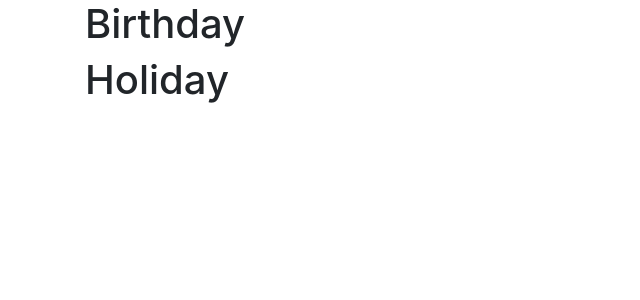
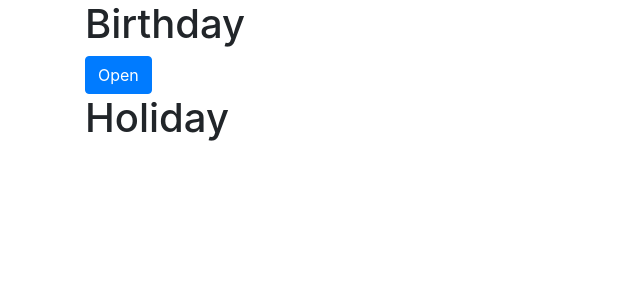
Before and after one commit to shirlz201/novi-group_project, a React (Create React App) app in the folder client/novi/: page /addContact in a window 1280 px wide. Shown: the top 300 px of the page, without its empty margins (0-640 px from the left). Built offline with nearby package versions, Linux system fonts and the light colour scheme.

Commit message:
some other changes

```diff
--- a/client/novi/package.json
+++ b/client/novi/package.json
@@ -9,6 +9,7 @@
     "axios": "^0.20.0",
     "bootstrap": "^4.5.2",
     "react": "^16.13.1",
+    "react-bootstrap": "^1.3.0",
     "react-dom": "^16.13.1",
     "react-router-dom": "^5.2.0",
     "react-scripts": "3.4.3"
--- a/client/novi/src/App.js
+++ b/client/novi/src/App.js
@@ -1,27 +1,28 @@
 import React from 'react';
-import { Route, Switch } from "react-router-dom";
+import { Route, Switch, BrowserRouter as Router } from "react-router-dom";
 import "bootstrap/dist/css/bootstrap.min.css";
 import Home from "./pages/Home"
 import AddContact from "./pages/AddContact"
+import Container from 'react-bootstrap/Container';
 
 // import Navbar from "./components/navbar.component";
 import CreateUser from "./components/create-user.component";
 
 function App() {
     return (
-        <div className="container">
+        <Router>
                 <Switch>
                     {/* "exact" is needed in this route, otherwise it would match all paths starting with "/" */}
                     {/* Route paths go here */}
                     <Route exact path="/">
-                    <Home/>
+                        <Home />
                     </Route>
                     <Route path="/addContact">
-                    <AddContact/>
+                        <AddContact />
                     </Route>
                     {/* <Route path="/user" component={CreateUser} /> */}
                 </Switch>
-        </div>
+        </Router>
     );
 }
 
--- a/client/novi/src/components/Birthday.jsx
+++ b/client/novi/src/components/Birthday.jsx
@@ -1,8 +1,12 @@
 import React from "react"
+import Button from 'react-bootstrap/Button'
 
 function Birthday() {
     return (
-        <h1>Birthday</h1>
+        <div class ="Birthday">
+            <h1>Birthday</h1>
+            <Button>Open</Button>
+        </div>
     )
 }
 
--- a/client/novi/src/index.js
+++ b/client/novi/src/index.js
@@ -4,9 +4,10 @@ import './index.css';
 import App from './App';
 import { BrowserRouter as Router } from "react-router-dom";
 
+
 ReactDOM.render(
-  <Router>
+<React.StrictMode>
     <App />
-  </Router>,
+</React.StrictMode>,
   document.getElementById('root')
 );
--- a/client/novi/src/pages/AddContact.jsx
+++ b/client/novi/src/pages/AddContact.jsx
@@ -1,13 +1,15 @@
 import React from "react"
 import Birthday from "../components/Birthday"
 import Holiday from "../components/Holiday"
+import Container from "react-bootstrap/Container"
 
 function AddContact() {
     return (
-        <div>
+        <Container>
             <Birthday />
             <Holiday />
-        </div>
+        </Container>
+
     )
 }
 
```
Also changed, not shown: client/novi/src/index.css (line endings or trailing spaces), 1 other file (tests, documents, lock files or other folders). Lines whose indentation alone changed are shown as unchanged.
